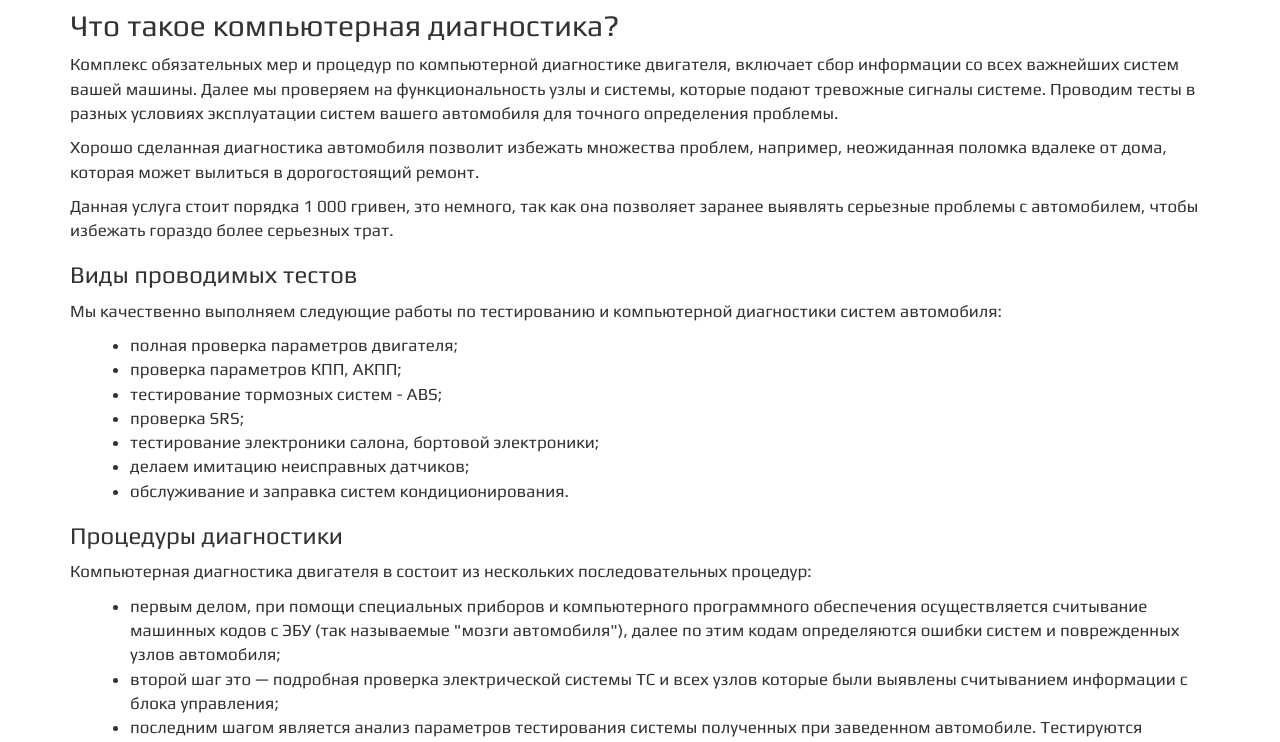
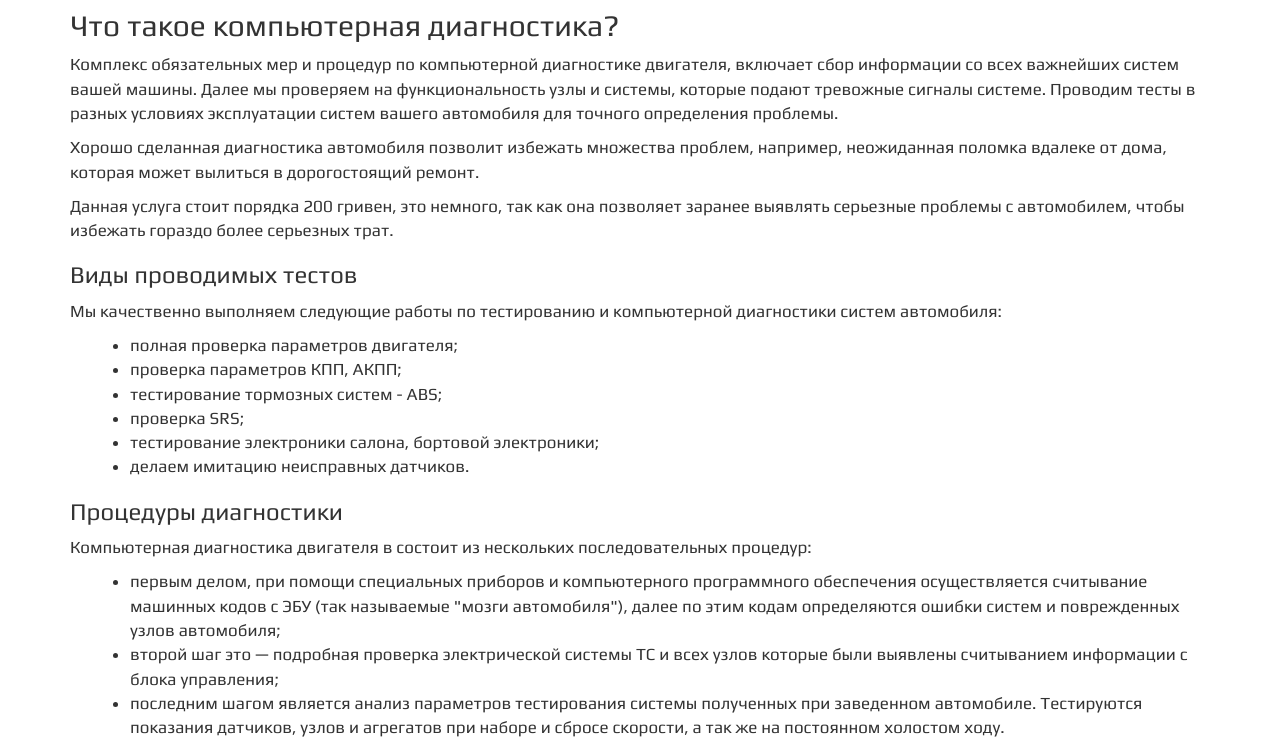
Before and after one commit to DmitryK86/time_avto, a Yii app: template views/site/service_pages/diagnostic.php in a window 1280 px wide. Shown: the part 172-914 px from the top of the page. Run offline with PHP 8.4 and a stand-in for Yii, Linux system fonts and the light colour scheme; the template is opened without the code that fills it, so the values that code supplies are empty; some libraries are stand-ins or nearby versions.

Commit message:
diagnostic fix text

```diff
--- a/views/site/service_pages/diagnostic.php
+++ b/views/site/service_pages/diagnostic.php
@@ -35,7 +35,7 @@
     <p>Хорошо сделанная диагностика автомобиля позволит избежать множества проблем, например, неожиданная поломка
         вдалеке от дома, которая может вылиться в дорогостоящий ремонт.</p>
 
-    <p>Данная услуга стоит порядка 1 000 гривен, это немного, так как она позволяет заранее выявлять серьезные проблемы
+    <p>Данная услуга стоит порядка 200 гривен, это немного, так как она позволяет заранее выявлять серьезные проблемы
         с автомобилем, чтобы избежать гораздо более серьезных трат.</p>
 
     <h3>Виды проводимых тестов</h3>
@@ -48,8 +48,7 @@
         <li>тестирование тормозных систем - ABS;</li>
         <li>проверка SRS;</li>
         <li>тестирование электроники салона, бортовой электроники;</li>
-        <li>делаем имитацию неисправных датчиков;</li>
-        <li>обслуживание и заправка систем кондиционирования.</li>
+        <li>делаем имитацию неисправных датчиков.</li>
     </ul>
 
     <h3>Процедуры диагностики</h3>
```
